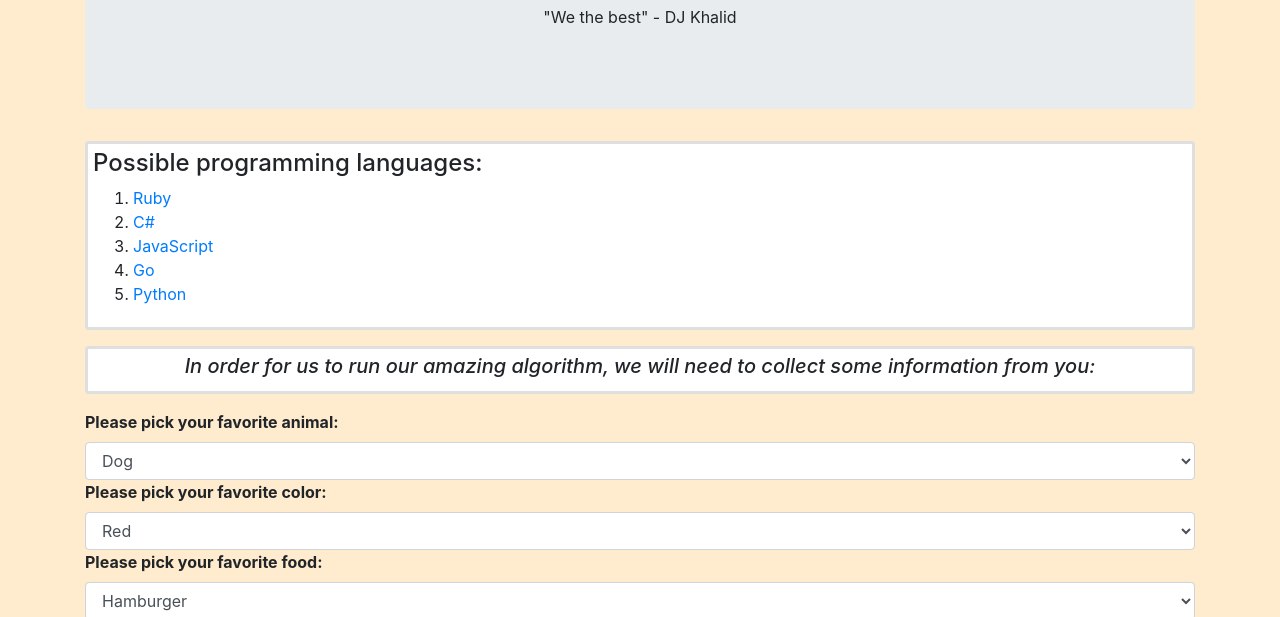
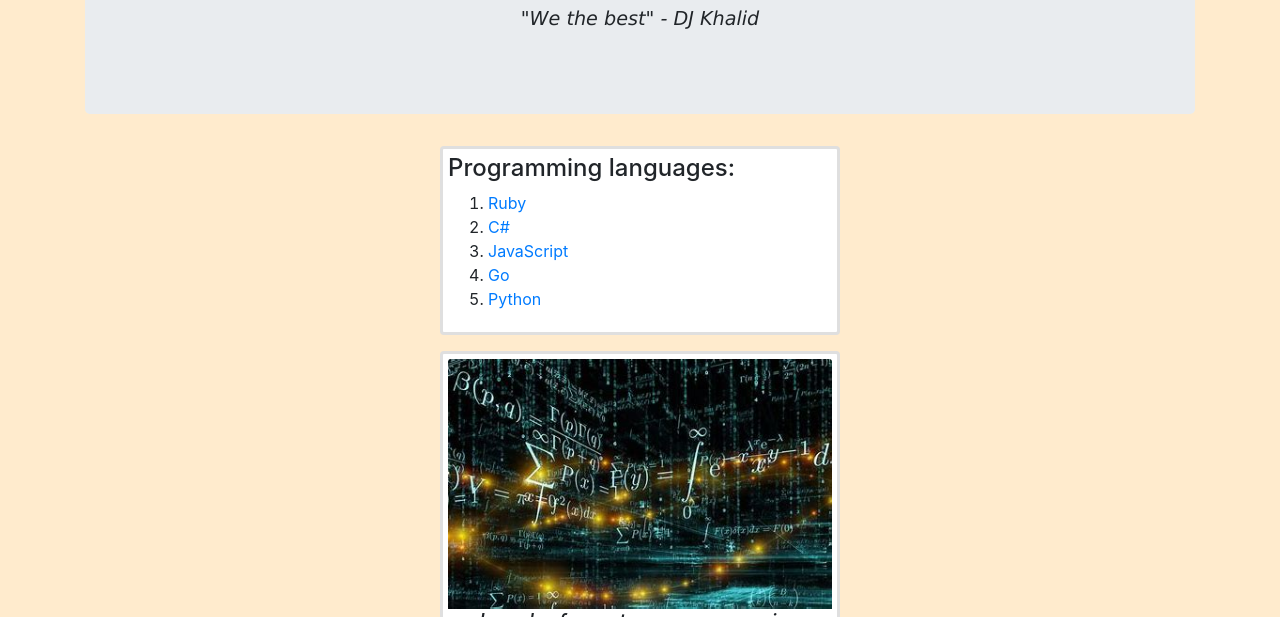
Before and after one commit to amarkmcconn/Week_2_Project, a website: page index.html in a window 1280 px wide. Shown: the part 161-778 px from the top of the page. Drawn offline with Linux system fonts and the light colour scheme.

Commit message:
update html and styles.css

```diff
--- a/css/styles.css
+++ b/css/styles.css
@@ -35,3 +35,10 @@ body {
   margin-top: 1rem;
   margin-bottom: 1rem;
 }
+
+p {
+  text-align: center;
+  font-family: 'Lucida Sans', 'Lucida Sans Regular', 'Lucida Grande', 'Lucida Sans Unicode', Geneva, Verdana, sans-serif;
+  font-style: italic;
+  font-size: larger;
+}
--- a/index.html
+++ b/index.html
@@ -14,8 +14,8 @@
       <h2>We only provide the best suggestions!</h2>
       <p>"We the best" - DJ Khalid</p>
     </div>
-    <div class="card">
-      <h4>Possible programming languages:</h4>
+    <div class="card" style="width:400px">
+      <h4>Programming languages:</h4>
         <ol>
           <li><a link href="https://www.ruby-lang.org/en/">Ruby</a></li>
           <li><a link href="https://en.wikipedia.org/wiki/C_Sharp_(programming_language)">C#</a></li>
@@ -24,9 +24,11 @@
           <li><a link href="https://www.python.org/">Python</a></li>
         </ol>
     </div>
-    <div class="card">
+    <div class="card" style ="width:400px">
+      <img class="card-img-top" src="images/math.jpg" alt="math image">
       <h5>In order for us to run our amazing algorithm, we will need to collect some information from you:</h5>
     </div>
+    <div class="card" style ="width:400px">
       <form id="result">
         <label for="animal"><strong>Please pick your favorite animal:</strong></label>
           <select class="form-control" id="animal">
@@ -60,6 +62,7 @@
           </select>
         <button type="submit" class="btn">Get Your Language!</button>
       </form>
+    </div>
     <p> Your programming language will appear below! Now get to it!
       <p>
         <span id="ruby1">
```
Also changed, not shown: images/math.jpg (added). Lines whose indentation alone changed are shown as unchanged.
